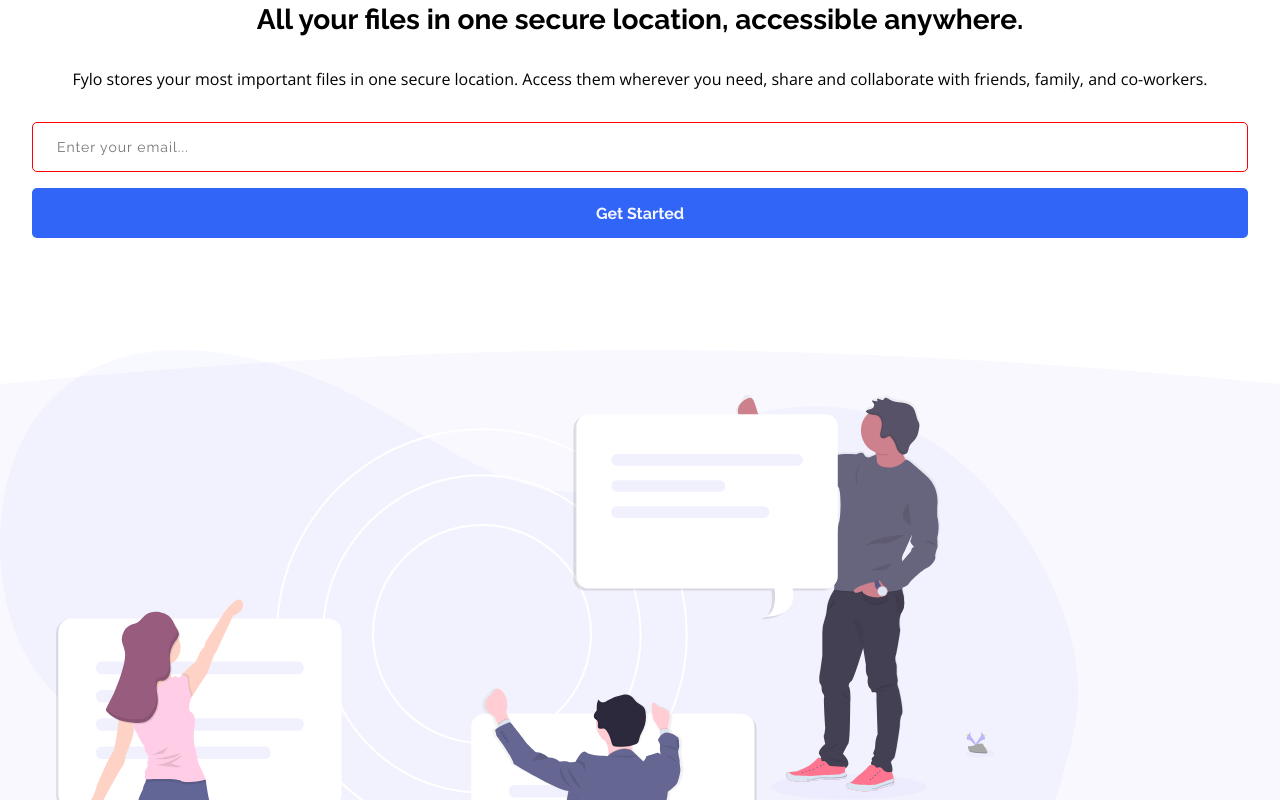
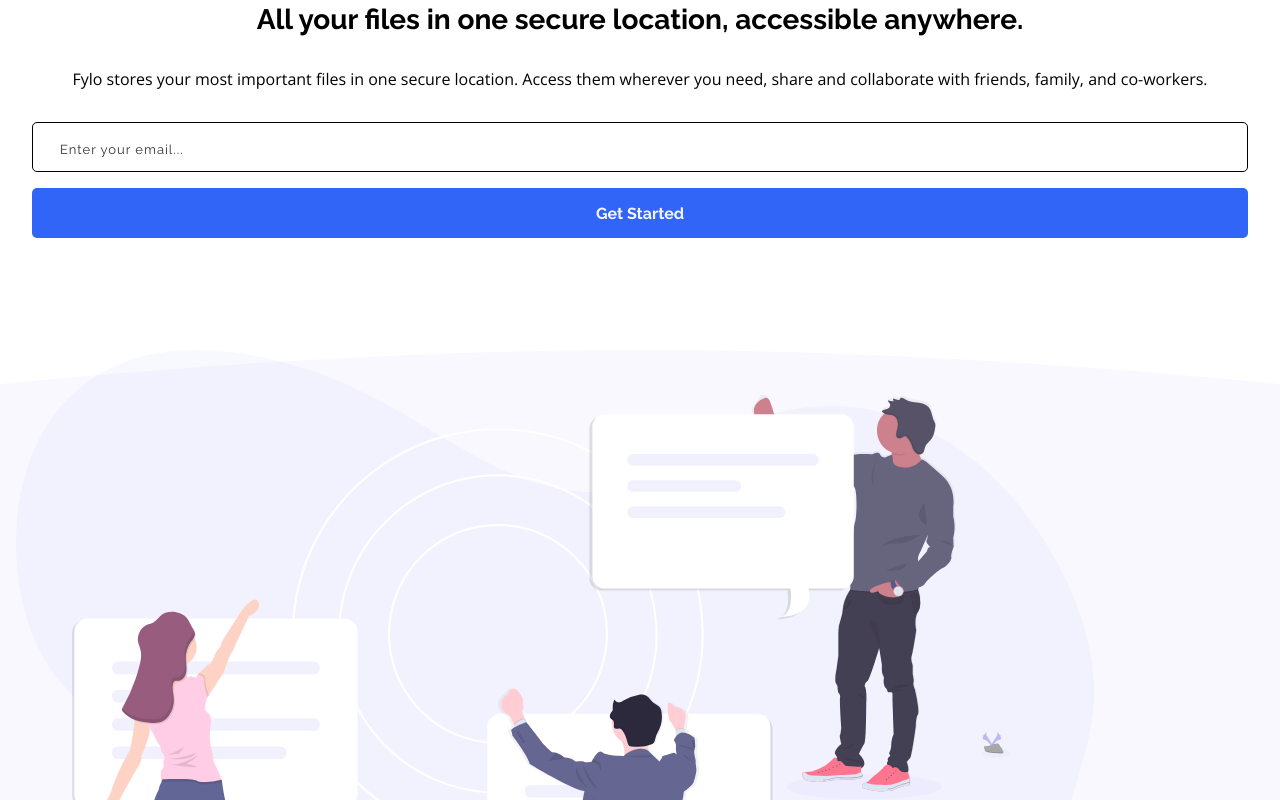
Before and after one commit to Drxl95/fylo-landing-page-Frontend-Mentor-, a plain HTML site: page index.html in a window 1280 px wide. Shown: the part 1100-1900 px from the top of the page. Drawn offline with nearby package versions, Linux system fonts and the light colour scheme.

Commit message:
adds input validation

```diff
--- a/index.html
+++ b/index.html
@@ -51,9 +51,11 @@
             Access them wherever you need, share and collaborate with friends,
             family, and co-workers.</p>
           <div class="header__form">
-            <label for="email"></label>
-            <input class="header__form-input" type="email" name="email" id="email" required
-              placeholder="Enter your email...">
+            <input class="header__form-input" type="email" name="email" id="email" required placeholder=" " />
+            <label for="email">Enter your email...</label>
+            <div class="requirements">
+              Please check your email...
+            </div>
             <button class="header__form-button" type="submit" name="action">Get Started</button>
           </div>
         </div>
--- a/styles/base/_base.scss
+++ b/styles/base/_base.scss
@@ -14,9 +14,9 @@ body {
   box-sizing: border-box;
 }
 
-::placeholder {
-  font-family: t.$ff-Raleway;
-  letter-spacing: 1px;
-  font-weight: t.$fw-normal;
-  font-size: 14px;
-}
+// ::placeholder {
+//   font-family: t.$ff-Raleway;
+//   letter-spacing: 1px;
+//   font-weight: t.$fw-normal;
+//   font-size: 14px;
+// }
--- a/styles/sections/_header.scss
+++ b/styles/sections/_header.scss
@@ -44,10 +44,20 @@
       .header__form {
         display: flex;
         flex-direction: column;
-        &-input,
-        [type="email"] {
+        position: relative;
+        label {
+          opacity: 0.8;
+          font-family: t.$ff-Raleway;
+          letter-spacing: 1px;
+          font-weight: t.$fw-normal;
+          font-size: 13px;
+          position: absolute;
+          top: 20px;
+          left: 28px;
+        }
+        input[type="email"] {
           height: 50px;
-          margin-bottom: 1rem;
+          // margin-bottom: 1rem;
           border-radius: 5px;
           font-size: 15px;
           font-family: t.$ff-Raleway;
@@ -55,14 +65,42 @@
           padding-left: 1.5rem;
           border: 1.5px black solid;
           background-color: #fff;
-          &:invalid {
-            border-color: red;
+          &:focus {
+            outline: 0;
+            & + label {
+              display: none;
+            }
           }
+
           &:valid {
             background-color: #fff;
+            & + label {
+              opacity: 0;
+            }
+          }
+          &:invalid:not(:focus):not(:placeholder-shown) {
+            border-color: red;
+            & + label {
+              opacity: 0;
+            }
+          }
+          &:invalid:focus:not(:placeholder-shown) {
+            margin-bottom: 5px;
+            & ~ .requirements {
+              max-height: 100px;
+            }
           }
         }
-
+        .requirements {
+          color: #999;
+          max-height: 0;
+          transition: 0.15;
+          overflow: hidden;
+          color: red;
+          font-family: t.$ff-Open_Sans;
+          font-size: 14px;
+          text-align: left;
+        }
         &-button {
           height: 50px;
           background-color: v.$acc-bright-blue;
@@ -72,6 +110,7 @@
           font-size: 1rem;
           border: none;
           border-radius: 5px;
+          margin-top: 1rem;
           &:hover,
           &:focus {
             background-color: hsla(224, 93%, 58%, 0.85);
--- a/styles/sections/_middle.scss
+++ b/styles/sections/_middle.scss
@@ -7,4 +7,7 @@
   background-size: cover;
   background-position: center;
   margin-top: 7rem;
+  &__container {
+    margin-inline: 1rem;
+  }
 }
```
Also changed, not shown: dist/main.css, 1 other file.
